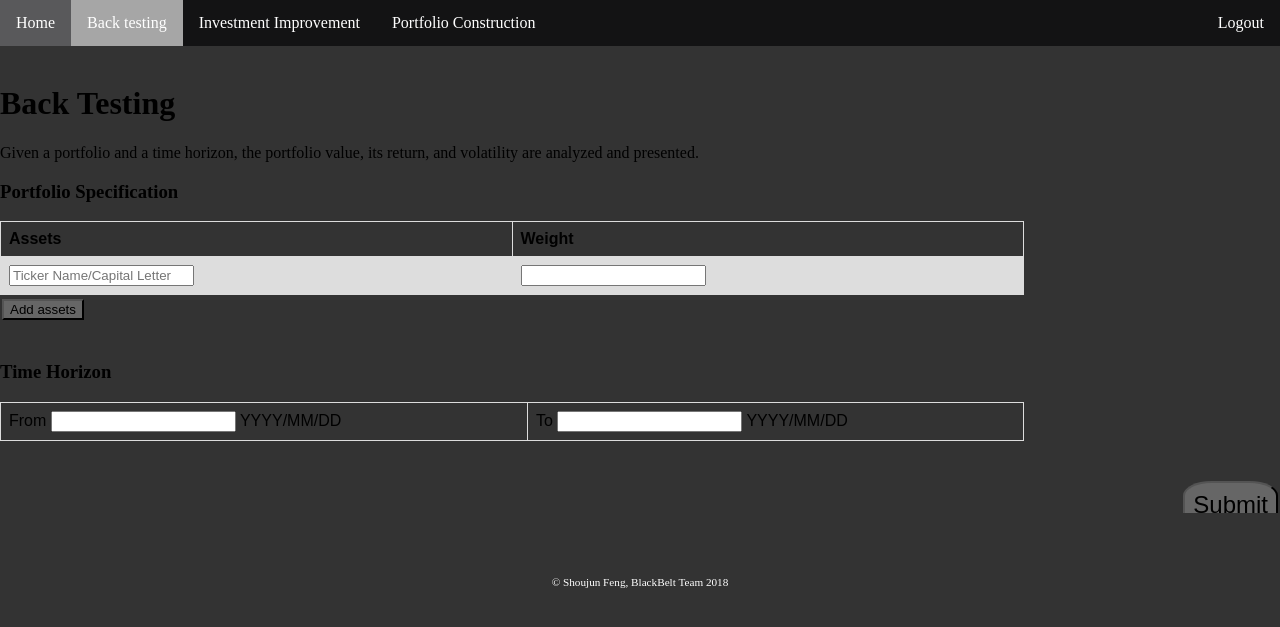
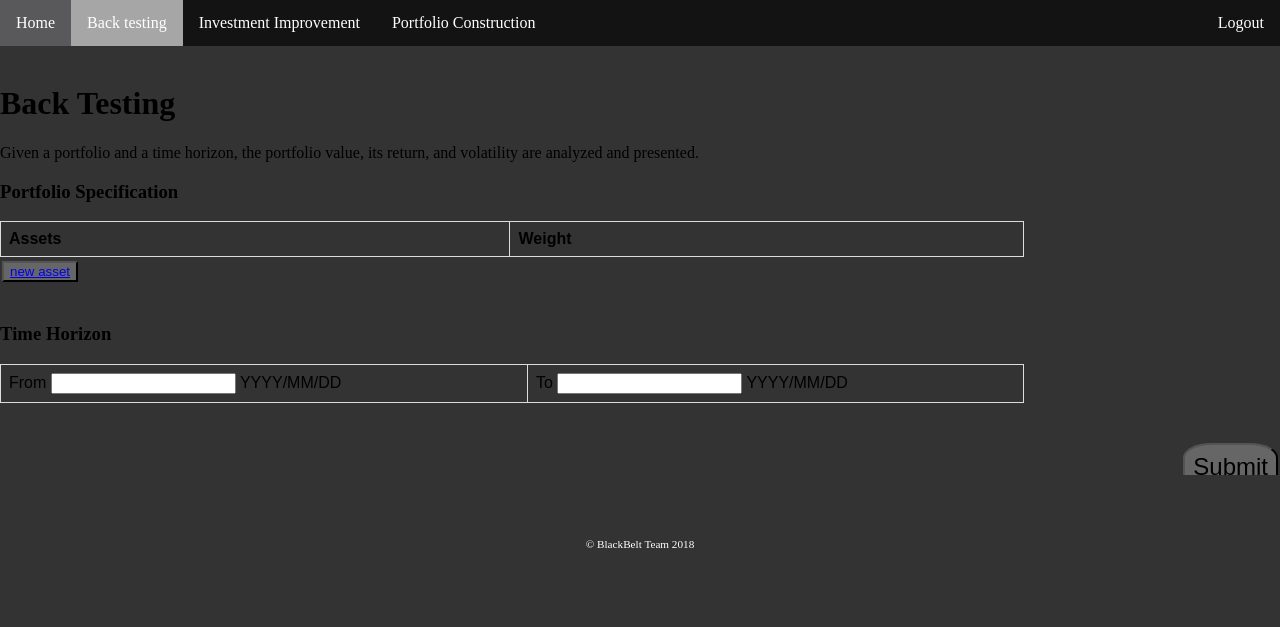
Before and after one commit to hckerhx/EMSF_Web_Application-, a Flask app: page /backtesting in a window 1280 px wide. Shown: the top 627 px of the page. Run offline with Flask 2, Linux system fonts and the light colour scheme; lists and menus that the app fills with data are empty.

Commit message:
updated backtesting with data reading and writing

```diff
--- a/EMSF_Web_Application/src/app.py
+++ b/EMSF_Web_Application/src/app.py
@@ -1,6 +1,6 @@
 from common.database import Database
-from models.blog import Blog
-from models.post import Post
+from models.portfolio import Portfolio
+from models.asset import Asset
 from models.user import User
 
 __author__ = 'jslvtr'
@@ -67,20 +67,20 @@ def user_portfolio():
     if request.method == 'GET':
         return render_template('Bbacktesting.html')
 
-    else:
-        asset_name = request.form['asset']
-        asset_weight = request.form['weight']
-        starting_time = request.form['starting_time']
-        ending_time = request.form['ending_time']
+    #else:
+    #    asset_name = request.form['asset']
+    #    asset_weight = request.form['weight']
+    #    starting_time = request.form['starting_time']
+    #    ending_time = request.form['ending_time']
 
-        asset_entry = asset(asset_name, asset_weight, starting_time, ending_time)
-        asset_entry.save_to_mongo()
+    #    asset_entry = asset(asset_name, asset_weight, starting_time, ending_time)
+    #    asset_entry.save_to_mongo()
 
-        return make_response()
-    request.form['assets']
-    request.form['portfolio weights']
-    request.form['starting date']
-    request.form['ending date']
+    #    return make_response()
+    #request.form['assets']
+    #request.form['portfolio weights']
+    #request.form['starting date']
+    #request.form['ending date']
 
 
 @app.route('/portdomi', methods=['POST', 'GET'])
@@ -104,7 +104,6 @@ def user_portfolio_construct():
     request.form['starting date']
     request.form['ending date']
     '''
-
 
 @app.route('/blogs/<string:user_id>')
 @app.route('/blogs')
@@ -134,27 +133,27 @@ def create_new_blog():
         return make_response(user_blogs(user._id))
 
 
-@app.route('/posts/<string:blog_id>')
-def blog_posts(blog_id):
-    blog = Blog.from_mongo(blog_id)
-    posts = blog.get_posts()
+@app.route('/asset/<string:blog_id>')
+def portfolio_asset(portfolio_id):
+    portfolio = Portfolio.from_mongo(portfolio_id)
+    asset = portfolio.get_asset()
 
-    return render_template('posts.html', posts=posts, blog_title=blog.title, blog_id=blog._id)
+    return render_template('Aasset.html', posts=posts, portfolio_title=portfolio.title, portfolio_id=portfolio._id)
 
 
-@app.route('/posts/new/<string:blog_id>', methods=['POST', 'GET'])
-def create_new_post(blog_id):
+@app.route('/asset/new/<string:portfolio_id>', methods=['POST', 'GET'])
+def create_new_asset(portfolio_id):
     if request.method == 'GET':
-        return render_template('new_post.html', blog_id=blog_id)
+        return render_template('Nnewasset.html', portfolio_id=portfolio_id)
     else:
-        title = request.form['title']
-        content = request.form['content']
+        asset_name = request.form['asset_name']
+        content = request.form['asset_weight']
         user = User.get_by_email(session['email'])
 
-        new_post = Post(blog_id, title, content, user.email)
-        new_post.save_to_mongo()
+        new_asset = Post(portfolio_id, title, content, user.email)
+        new_asset.save_to_mongo()
 
-        return make_response(blog_posts(blog_id))
+        return make_response(portfolio_posts(portfolio_id))
 
 
 if __name__ == '__main__':
--- a/EMSF_Web_Application/src/models/asset.py
+++ b/EMSF_Web_Application/src/models/asset.py
@@ -6,7 +6,6 @@ __author__ = 'jslvtr'
 
 
 class Asset(object):
-
     def __init__(self, portfolio_id, asset_name, asset_weight, _id=None): #created_date=datetime.datetime.utcnow(),
         self.portfolio_id = portfolio_id
         self.asset_name = asset_name
--- a/EMSF_Web_Application/src/models/portolio.py
+++ b/EMSF_Web_Application/src/models/portfolio.py
@@ -1,7 +1,7 @@
 import uuid
 import datetime
 from common.database import Database
-from models.post import Post
+from models.asset import Asset
 
 __author__ = 'jslvtr'
 
@@ -15,15 +15,15 @@ class Portfolio(object):
         self._id = uuid.uuid4().hex if _id is None else _id
 
 
-    def new_post(self, asset_name, asset_weight):#, date=datetime.datetime.utcnow()):
-        post = Post(portfolio_id=self._id,
+    def new_asset(self, asset_name, asset_weight):#, date=datetime.datetime.utcnow()):
+        asset = Asset(portfolio_id=self._id,
                     asset_name=asset_name,
                     asset_weight=asset_weight)
-        post.save_to_mongo()
+        asset.save_to_mongo()
 
 
-    def get_posts(self):
-        return Post.from_portfolio(self._id)
+    def get_asset(self):
+        return Asset.from_portfolio(self._id)
 
     def save_to_mongo(self):
         Database.insert(collection='portfolio',
--- a/EMSF_Web_Application/src/models/user.py
+++ b/EMSF_Web_Application/src/models/user.py
@@ -2,7 +2,7 @@ import datetime
 import uuid
 from flask import session
 from common.database import Database
-from models.blog import Blog
+from models.portfolio import Portfolio
 
 __author__ = 'hckerhx'
 
@@ -58,24 +58,23 @@ class User(object):
         session['email'] = None
 
     # get portfolio/return the portfolio that belongs to the user
-    def get_blogs(self):
-        return Blog.find_by_author_id(self._id)
+    def get_portfolio(self):
+        return Portfolio.find_by_author_id(self._id)
 
     # create new blog under the user accounts
-    def new_blog(self, title, description):
-        blog = Blog(author=self.email,
-                    title=title,
-                    description=description,
+    def new_portfolio(self, starting_time, ending_time):
+        portfolio = Portfolio(author=self.email,
+                    starting_time=starting_time,
+                    ending_time=ending_time,
                     author_id=self._id)
 
-        blog.save_to_mongo()
+        portfolio.save_to_mongo()
 
     @staticmethod
-    def new_post(blog_id, title, content, date=datetime.datetime.utcnow()):
-        blog = Blog.from_mongo(blog_id)
-        blog.new_post(title=title,
-                      content=content,
-                      date=date)
+    def new_asset(portfolio_id, asset_name, asset_weight):#, date=datetime.datetime.utcnow()):
+        portfolio = Portfolio.from_mongo(portfolio_id)
+        portfolio.new_asset(asset_name=asset_name,
+                      asset_weight=asset_weight)
 
     # user account format
     def json(self):
--- a/EMSF_Web_Application/src/templates/Bbacktesting.html
+++ b/EMSF_Web_Application/src/templates/Bbacktesting.html
@@ -122,52 +122,9 @@
                 <th>Assets</th>
                 <th>Weight</th>
             </tr>
-            <!--
-            <tr>
-                <td><input type="text" placeholder="Ticker Name/Capital Letter"></td>
-                <td><input type="text" value="10%"></td>
 
-                <select>
-                    <option value="SP500">SP500</option>
-                    <option value="AAPL">AAPL</option>
-                    <option value="JPM">JPM</option>
-                    <option value="XOM">XOM</option>
-                </select>
-                    </td>
-                    </tr>
-                    -->
-            <tr>
-                <td><input type="text" name="asset" placeholder = "Ticker Name/Capital Letter"></td>
-                <td><input type="number" name="weight" value="10%"></td>
-            </tr>
-            <!--
-            <tr>
-                <td><input type="text" placeholder="Ticker Name/Capital Letter"></td>
-                <td><input type="text" value="10%"></td>
-            </tr>
-            <tr>
-                <td><input type="text" placeholder="Ticker Name/Capital Letter"></td>
-                <td><input type="text" value="10%"></td>
-            </tr>
-            <tr>
-                <td><input type="text" placeholder="Ticker Name/Capital Letter"></td>
-                <td><input type="text" value="10%"></td>
-            </tr>
-            <tr>
-                <td><input type="text" placeholder="Ticker Name/Capital Letter"></td>
-
-                <select>
-                    <option value="SP500">SP500</option>
-                    <option value="AAPL">AAPL</option>
-                    <option value="JPM">JPM</option>
-                    <option value="XOM">XOM</option>
-                </select>
-                </td>
-                <td><input type="text" value="10%"></td>
-            </tr>-->
         </table>
-
-        <button type="button" onclick="alert('You are going to add more assets!')">Add assets</button>
+        <button class="btn btn-primary"><a href ="/asset/new/{{ portfolio_id }}">new asset</a></button>
         <br><br>
         <h3>Time Horizon</h3>
         <table>
@@ -183,7 +140,7 @@
         <br><br>
     </form>
     <footer>
-        <p class="copyright">© Shoujun Feng, BlackBelt Team 2018</p>
+        <p class="copyright">© BlackBelt Team 2018</p>
     </footer>
 </body>
 </html>
```
Also changed, not shown: EMSF_Web_Application/src/templates/Aasset.html (added, +17 -0 lines), EMSF_Web_Application/src/templates/Nnewasset.html (added, +29 -0 lines), EMSF_Web_Application/src/templates/Nnewpost.html (deleted, +0 -17 lines).
